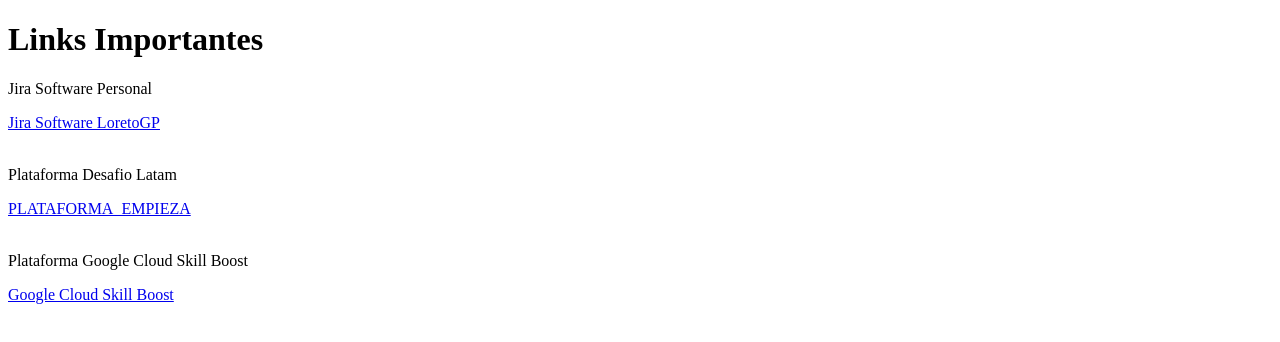
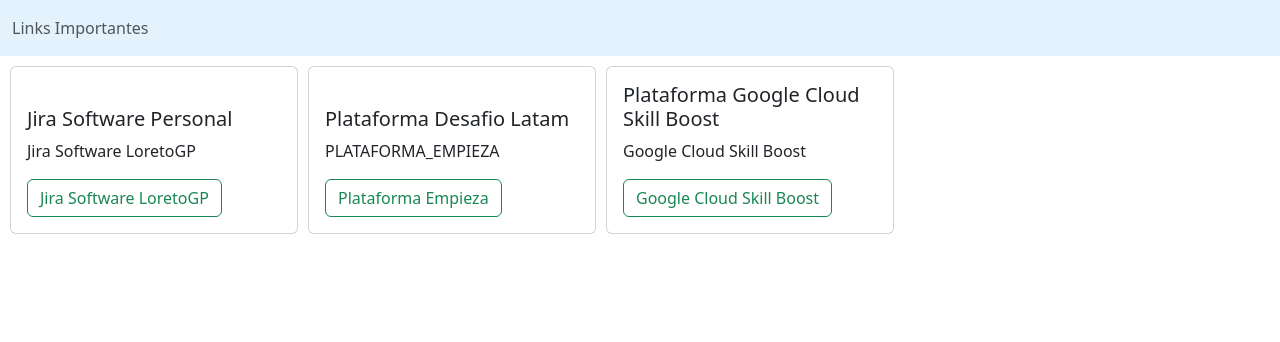
Before and after one commit to loretogp/Home-LoretoGP, a plain HTML site: page index.html in a window 1280 px wide. Drawn offline with nearby package versions, Linux system fonts and the light colour scheme.

Commit message:
Agrega bootstrap

```diff
--- /dev/null
+++ b/css/style.css
@@ -0,0 +1,9 @@
+.grid-container{
+    display: flex;
+    gap: 10px;
+    padding-left: 10px;
+    padding-top: 10px;
+}
+.card-body{
+    align-content: end;
+}
--- a/index.html
+++ b/index.html
@@ -5,18 +5,46 @@
     <meta http-equiv='X-UA-Compatible' content='IE=edge'>
     <title>Shortcuts</title>
     <meta name='viewport' content='width=device-width, initial-scale=1'>
-    <link rel='stylesheet' type='text/css' media='screen' href='main.css'>
+    <link rel='stylesheet' type='text/css' media='screen' href='css/style.css'>
+    <link href="https://cdn.jsdelivr.net/npm/bootstrap@5.3.3/dist/css/bootstrap.min.css" rel="stylesheet" integrity="sha384-QWTKZyjpPEjISv5WaRU9OFeRpok6YctnYmDr5pNlyT2bRjXh0JMhjY6hW+ALEwIH" crossorigin="anonymous">
 </head>
 <body>
-    <h1>Links Importantes</h1>
-
-    <p>Jira Software Personal</p>
-    <a href="https://loretogp4.atlassian.net/jira/your-work">Jira Software LoretoGP</a>
-    <br><br>
-    <p>Plataforma Desafio Latam</p>
-    <a href="https://empieza.desafiolatam.com/" target="_blank">PLATAFORMA_EMPIEZA</a>
-    <br><br>
-    <p>Plataforma Google Cloud Skill Boost</p>
-    <a href="https://www.cloudskillsboost.google/" target="_blank">Google Cloud Skill Boost</a>
+    <nav class="navbar" style="background-color: #e3f2fd;">
+        <div class="container-fluid">
+          <span class="navbar-text">
+            Links Importantes
+          </span>
+        </div>
+    </nav>
+    <div class="grid-container">
+        <div class="card" style="width: 18rem;">
+            <div class="card-body">
+            <h5 class="card-title">Jira Software Personal</h5>
+            <p class="card-text">Jira Software LoretoGP</p>
+            <a href="https://loretogp4.atlassian.net/jira/your-work" target="_blank" class="btn btn-outline-success">Jira Software LoretoGP</a>
+            </div>
+        </div>
+        <div class="card" style="width: 18rem;">
+            <div class="card-body">
+            <h5 class="card-title">Plataforma Desafio Latam</h5>
+            <p class="card-text">PLATAFORMA_EMPIEZA</p>
+            <a href="https://empieza.desafiolatam.com/" target="_blank" class="btn btn-outline-success">Plataforma Empieza</a>
+            </div>
+        </div>
+        <div class="card" style="width: 18rem;">
+            <div class="card-body">
+            <h5 class="card-title">Plataforma Google Cloud Skill Boost</h5>
+            <p class="card-text">Google Cloud Skill Boost</p>
+            <a href="https://www.cloudskillsboost.google/" target="_blank" class="btn btn-outline-success">Google Cloud Skill Boost</a>
+            </div>
+        </div>
+    </div>
+    <!-- BOOTSTRAP JS -->
+    <script src="https://cdn.jsdelivr.net/npm/@popperjs/core@2.11.8/dist/umd/popper.min.js"
+        integrity="sha384-I7E8VVD/ismYTF4hNIPjVp/Zjvgyol6VFvRkX/vR+Vc4jQkC+hVqc2pM8ODewa9r"
+        crossorigin="anonymous"></script>
+    <script src="https://cdn.jsdelivr.net/npm/bootstrap@5.3.3/dist/js/bootstrap.min.js"
+        integrity="sha384-0pUGZvbkm6XF6gxjEnlmuGrJXVbNuzT9qBBavbLwCsOGabYfZo0T0to5eqruptLy"
+        crossorigin="anonymous"></script>
 </body>
 </html>
```
